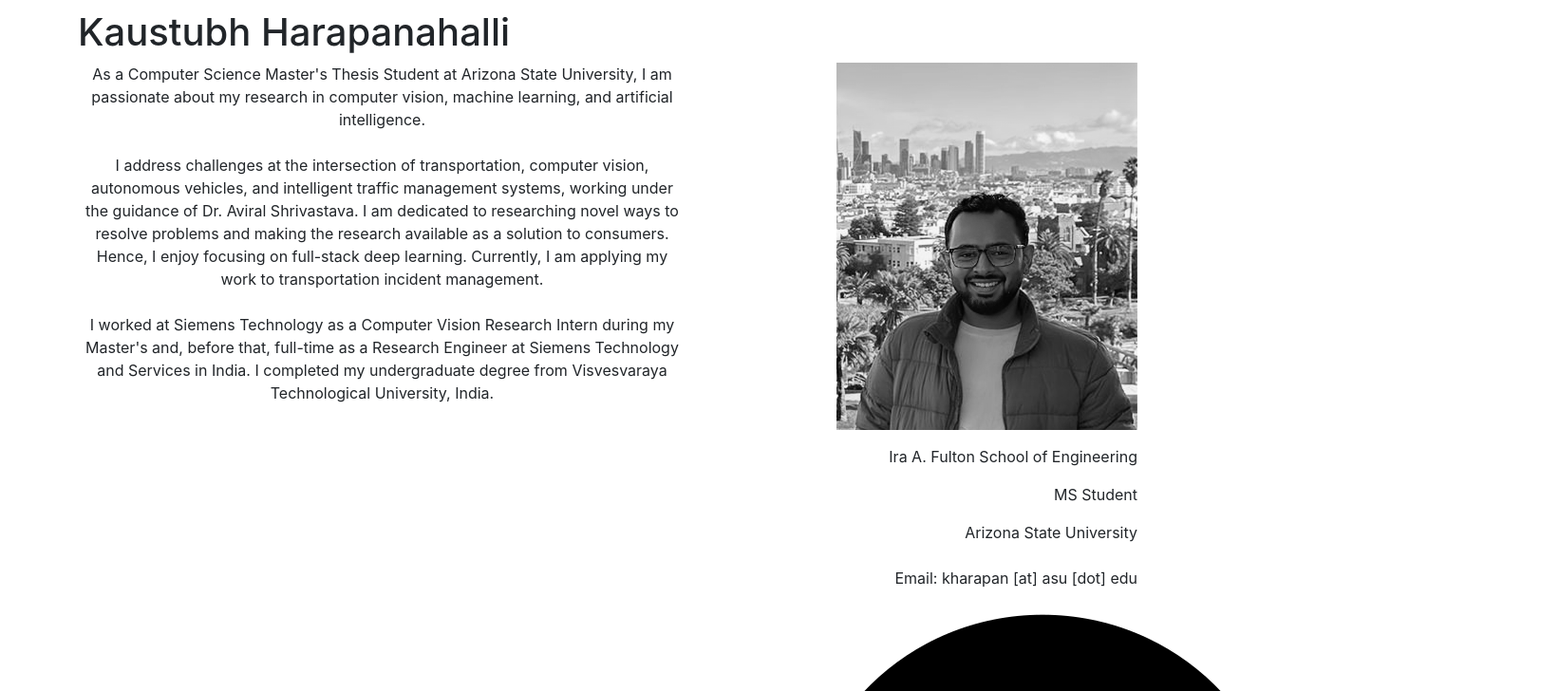
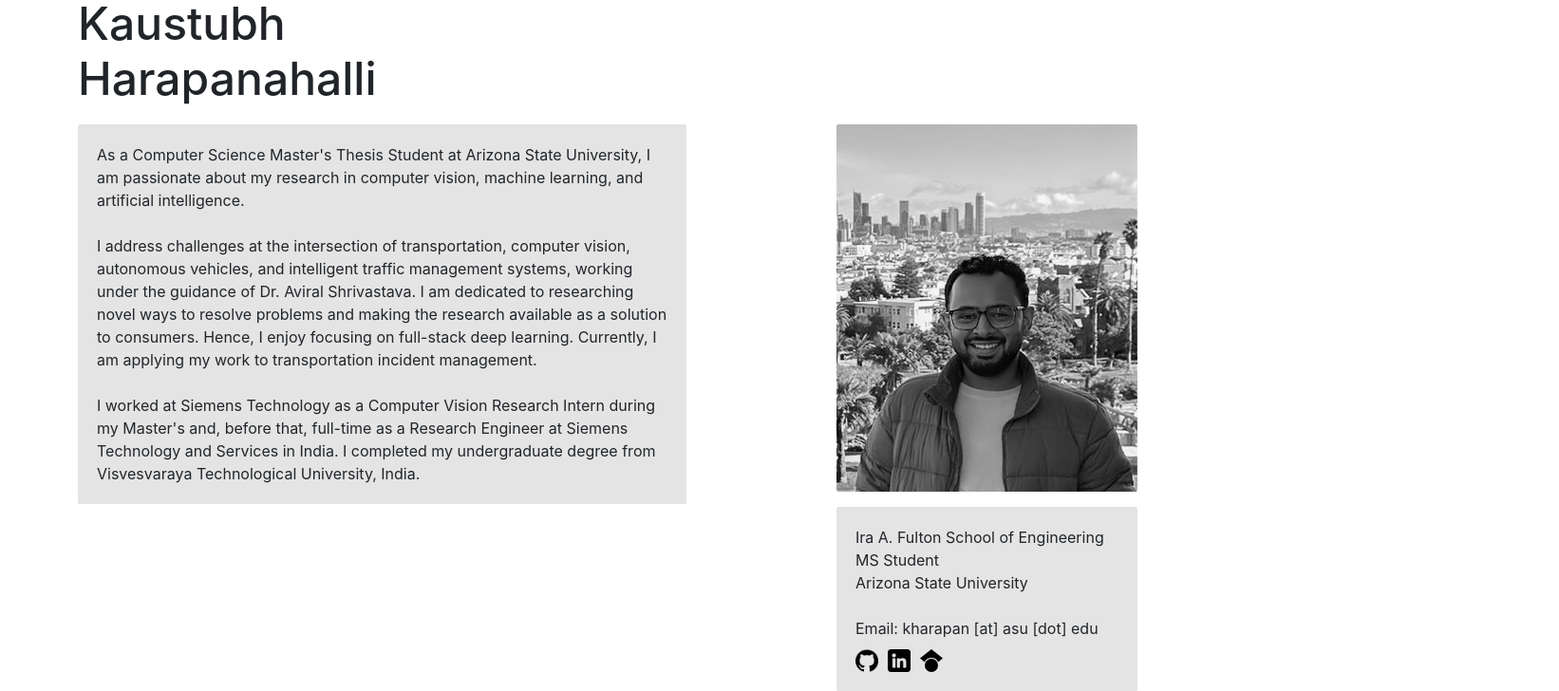
Before and after one commit to kaustubhharapanahalli/kaustubhharapanahalli.github.io, a React (Create React App) app: page / in a window 1280 px wide. Shown: the part 140-868 px from the top of the page at 95% size, 1642 px wide, since content can reach past the window. Built offline with nearby package versions, Linux system fonts and the light colour scheme.

Commit message:
Update homepage styling

```diff
--- a/src/App.css
+++ b/src/App.css
@@ -7,15 +7,89 @@
   margin-bottom: 20px;
 }
 
-.custom-navbar{
-    background-color: #FFFFFF;
-    margin-top: 1.5em;
+.custom-navbar {
+  background-color: #ffffff;
+  margin-top: 2em;
 }
 
 .navbar-toggler {
-    border: none; /* Style the toggle button if needed */
-  }
+  border: none; /* Style the toggle button if needed */
+}
 
-  .logo {
-    max-width: 100%; /* Ensures the logo is responsive */
-  }
+.logo {
+  max-width: 100%; /* Ensures the logo is responsive */
+}
+
+.home-section {
+  padding: 0;
+}
+
+.home-section h1 {
+  font-size: 3rem;
+  margin-bottom: 20px;
+}
+
+.home-section p {
+  font-size: 1.2rem;
+}
+
+.img-fluid {
+  max-width: 100%;
+  height: auto;
+  border-radius: 2px;
+}
+
+.align-items-center {
+  margin-top: 3em;
+}
+
+.text-box {
+  background-color: #e4e4e4; /* Set background color */
+  padding: 20px; /* Add some padding */
+  border-radius: 2px; /* Optional: rounded corners */
+  width: fit-content; /* Ensure the box fits the content */
+  max-width: 100%; /* Prevents overflow on smaller screens */
+  text-align: left; /* Ensure the text is aligned to the left */
+}
+
+.text-box p {
+  margin: 0; /* Remove any default margin from the paragraph */
+  font-size: 1rem; /* Adjust font size if necessary */
+  line-height: 1.5; /* Ensure good readability */
+}
+
+.email-box p {
+  margin: 0; /* Remove any default margin from the paragraph */
+  font-size: 1rem; /* Adjust font size if necessary */
+  line-height: 1.5; /* Ensure good readability */
+}
+
+.email-box {
+  background-color: #e4e4e4; /* Same background as other text boxes */
+  padding: 20px; /* Add padding inside the box */
+  border-radius: 2px; /* Rounded corners */
+  width: 100%; /* Responsive width */
+  max-width: 317px; /* Limit width to match the image */
+  text-align: left; /* Right-align the text */
+  margin-left: auto; /* Align the email box to the right */
+}
+
+.social-icons {
+  display: flex; /* Display icons in a row */
+  justify-content: flex-start; /* Align icons to the left */
+  gap: 10px; /* Space between icons */
+  margin-top: 10px;
+}
+
+.icon {
+  width: 24px; /* Set a consistent size for icons */
+  height: 24px; /* Set a consistent height for icons */
+}
+
+.mt-3 {
+  margin-top: 1rem; /* Add margin above the email box */
+}
+
+.mt-2 {
+  margin-top: 0.5rem; /* Add margin for icons */
+}
```
